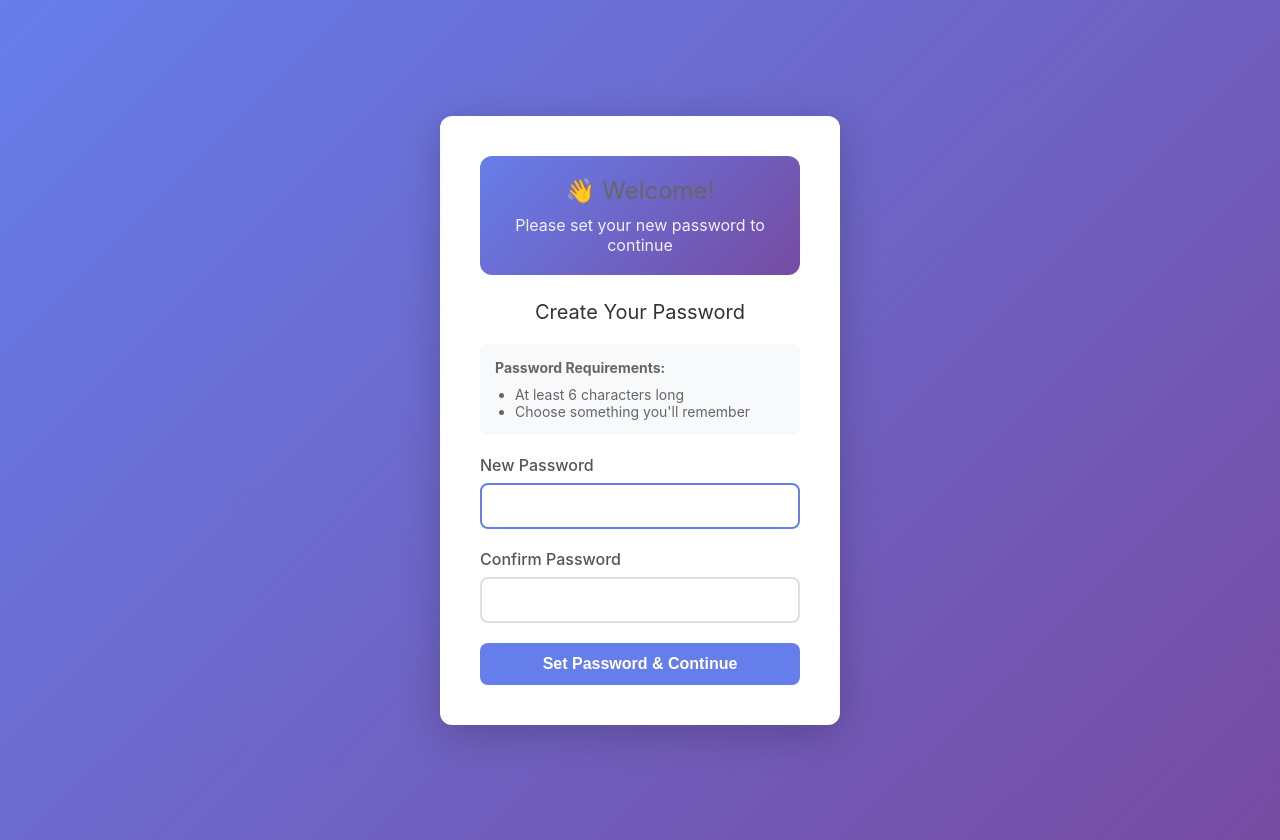
After one commit to ujjwalvasisht1-dev/warehouse-incentives, a Flask app: page /change-password in a window 1280 px wide. The commit adds this page. Run offline with Flask 3, Linux system fonts and the light colour scheme; the visitor is signed in with stand-in values (Sample User, id 1).

Commit message:
Add Change Password feature for first login
- Users must set new password on first login
- Added password_changed flag to track status
- Created change password templates
- Added Change Password link in dashboards for anytime access
- Password must be at least 6 characters

```diff
--- a/app.py
+++ b/app.py
@@ -33,9 +33,16 @@ def init_db():
             picker_id TEXT UNIQUE,
             password TEXT,
             role TEXT,
+            password_changed INTEGER DEFAULT 0,
             created_at TIMESTAMP DEFAULT CURRENT_TIMESTAMP
         )
     ''')
+
+    # Add password_changed column if it doesn't exist (for existing databases)
+    try:
+        cursor.execute('ALTER TABLE users ADD COLUMN password_changed INTEGER DEFAULT 0')
+    except:
+        pass  # Column already exists
 
     # Items table (stores all picking records)
     cursor.execute('''
@@ -115,6 +122,11 @@ def login():
             session['user_id'] = user['picker_id']
             session['role'] = user['role']
 
+            # Check if password needs to be changed (first login)
+            password_changed = user['password_changed'] if 'password_changed' in user.keys() else 0
+            if not password_changed and user['role'] in ['picker', 'supervisor']:
+                return redirect(url_for('change_password_first'))
+
             if user['role'] == 'supervisor':
                 return redirect(url_for('supervisor_dashboard'))
             else:
@@ -129,6 +141,77 @@ def logout():
     """Logout"""
     session.clear()
     return redirect(url_for('login'))
+
+@app.route('/change-password', methods=['GET', 'POST'])
+@login_required
+def change_password_first():
+    """Change password on first login"""
+    if request.method == 'POST':
+        new_password = request.form.get('new_password', '')
+        confirm_password = request.form.get('confirm_password', '')
+
+        # Validation
+        if len(new_password) < 6:
+            return render_template('change_password.html', error='Password must be at least 6 characters')
+
+        if new_password != confirm_password:
+            return render_template('change_password.html', error='Passwords do not match')
+
+        # Update password
+        conn = get_db()
+        cursor = conn.cursor()
+        cursor.execute('''
+            UPDATE users SET password = ?, password_changed = 1 WHERE picker_id = ?
+        ''', (generate_password_hash(new_password), session['user_id']))
+        conn.commit()
+        conn.close()
+
+        # Redirect to appropriate dashboard
+        if session.get('role') == 'supervisor':
+            return redirect(url_for('supervisor_dashboard'))
+        else:
+            return redirect(url_for('picker_dashboard'))
+
+    return render_template('change_password.html')
+
+@app.route('/settings/change-password', methods=['GET', 'POST'])
+@login_required
+def change_password_settings():
+    """Change password from settings (anytime)"""
+    if request.method == 'POST':
+        current_password = request.form.get('current_password', '')
+        new_password = request.form.get('new_password', '')
+        confirm_password = request.form.get('confirm_password', '')
+
+        # Verify current password
+        conn = get_db()
+        cursor = conn.cursor()
+        cursor.execute('SELECT password FROM users WHERE picker_id = ?', (session['user_id'],))
+        user = cursor.fetchone()
+
+        if not user or not check_password_hash(user['password'], current_password):
+            conn.close()
+            return render_template('change_password_settings.html', error='Current password is incorrect')
+
+        # Validation
+        if len(new_password) < 6:
+            conn.close()
+            return render_template('change_password_settings.html', error='New password must be at least 6 characters')
+
+        if new_password != confirm_password:
+            conn.close()
+            return render_template('change_password_settings.html', error='Passwords do not match')
+
+        # Update password
+        cursor.execute('''
+            UPDATE users SET password = ?, password_changed = 1 WHERE picker_id = ?
+        ''', (generate_password_hash(new_password), session['user_id']))
+        conn.commit()
+        conn.close()
+
+        return render_template('change_password_settings.html', success='Password changed successfully!')
+
+    return render_template('change_password_settings.html')
 
 @app.route('/picker/dashboard')
 @login_required
--- /dev/null
+++ b/templates/change_password.html
@@ -0,0 +1,98 @@
+<!DOCTYPE html>
+<html lang="en">
+<head>
+    <meta charset="UTF-8">
+    <meta name="viewport" content="width=device-width, initial-scale=1.0">
+    <title>Set Your Password - Warehouse Incentive System</title>
+    <link rel="stylesheet" href="{{ url_for('static', filename='css/style.css') }}">
+    <style>
+        .welcome-banner {
+            background: linear-gradient(135deg, #667eea 0%, #764ba2 100%);
+            color: white;
+            padding: 20px;
+            border-radius: 12px;
+            margin-bottom: 25px;
+            text-align: center;
+        }
+        .welcome-banner h2 {
+            margin: 0 0 10px 0;
+            font-size: 24px;
+        }
+        .welcome-banner p {
+            margin: 0;
+            opacity: 0.9;
+        }
+        .password-requirements {
+            background: #f8f9fa;
+            padding: 15px;
+            border-radius: 8px;
+            margin-bottom: 20px;
+            font-size: 14px;
+            color: #666;
+        }
+        .password-requirements ul {
+            margin: 10px 0 0 20px;
+            padding: 0;
+        }
+        .success-message {
+            background: #d4edda;
+            color: #155724;
+            padding: 12px;
+            border-radius: 8px;
+            margin-bottom: 20px;
+            border-left: 4px solid #28a745;
+        }
+    </style>
+</head>
+<body>
+    <div class="login-container">
+        <div class="login-box">
+            <div class="welcome-banner">
+                <h2>👋 Welcome!</h2>
+                <p>Please set your new password to continue</p>
+            </div>
+
+            <h2 style="text-align: center; color: #333; margin-bottom: 20px;">Create Your Password</h2>
+
+            {% if error %}
+            <div class="error-message">{{ error }}</div>
+            {% endif %}
+
+            <div class="password-requirements">
+                <strong>Password Requirements:</strong>
+                <ul>
+                    <li>At least 6 characters long</li>
+                    <li>Choose something you'll remember</li>
+                </ul>
+            </div>
+
+            <form method="POST" action="{{ url_for('change_password_first') }}">
+                <div class="form-group">
+                    <label for="new_password">New Password</label>
+                    <input type="password" id="new_password" name="new_password" required minlength="6" autofocus>
+                </div>
+
+                <div class="form-group">
+                    <label for="confirm_password">Confirm Password</label>
+                    <input type="password" id="confirm_password" name="confirm_password" required minlength="6">
+                </div>
+
+                <button type="submit" class="btn btn-primary">Set Password & Continue</button>
+            </form>
+        </div>
+    </div>
+
+    <script>
+        // Simple password match validation
+        document.querySelector('form').addEventListener('submit', function(e) {
+            const newPass = document.getElementById('new_password').value;
+            const confirmPass = document.getElementById('confirm_password').value;
+
+            if (newPass !== confirmPass) {
+                e.preventDefault();
+                alert('Passwords do not match!');
+            }
+        });
+    </script>
+</body>
+</html>
--- a/templates/picker_dashboard.html
+++ b/templates/picker_dashboard.html
@@ -12,6 +12,7 @@
             <h1>Picker Dashboard</h1>
             <div class="header-actions">
                 <span class="picker-id">{{ picker_id }}</span>
+                <a href="{{ url_for('change_password_settings') }}" class="btn btn-secondary btn-sm">🔐 Change Password</a>
                 <a href="{{ url_for('logout') }}" class="btn btn-secondary btn-sm">Logout</a>
             </div>
         </header>
--- a/templates/supervisor_dashboard.html
+++ b/templates/supervisor_dashboard.html
@@ -12,6 +12,7 @@
             <h1>Supervisor Dashboard</h1>
             <div class="header-actions">
                 <a href="{{ url_for('supervisor_download', filter=time_filter) }}" class="btn btn-secondary btn-sm">Download CSV</a>
+                <a href="{{ url_for('change_password_settings') }}" class="btn btn-secondary btn-sm">🔐 Change Password</a>
                 <a href="{{ url_for('logout') }}" class="btn btn-secondary btn-sm">Logout</a>
             </div>
         </header>
```
Also changed, not shown: templates/change_password_settings.html (added, +82 -0 lines).
